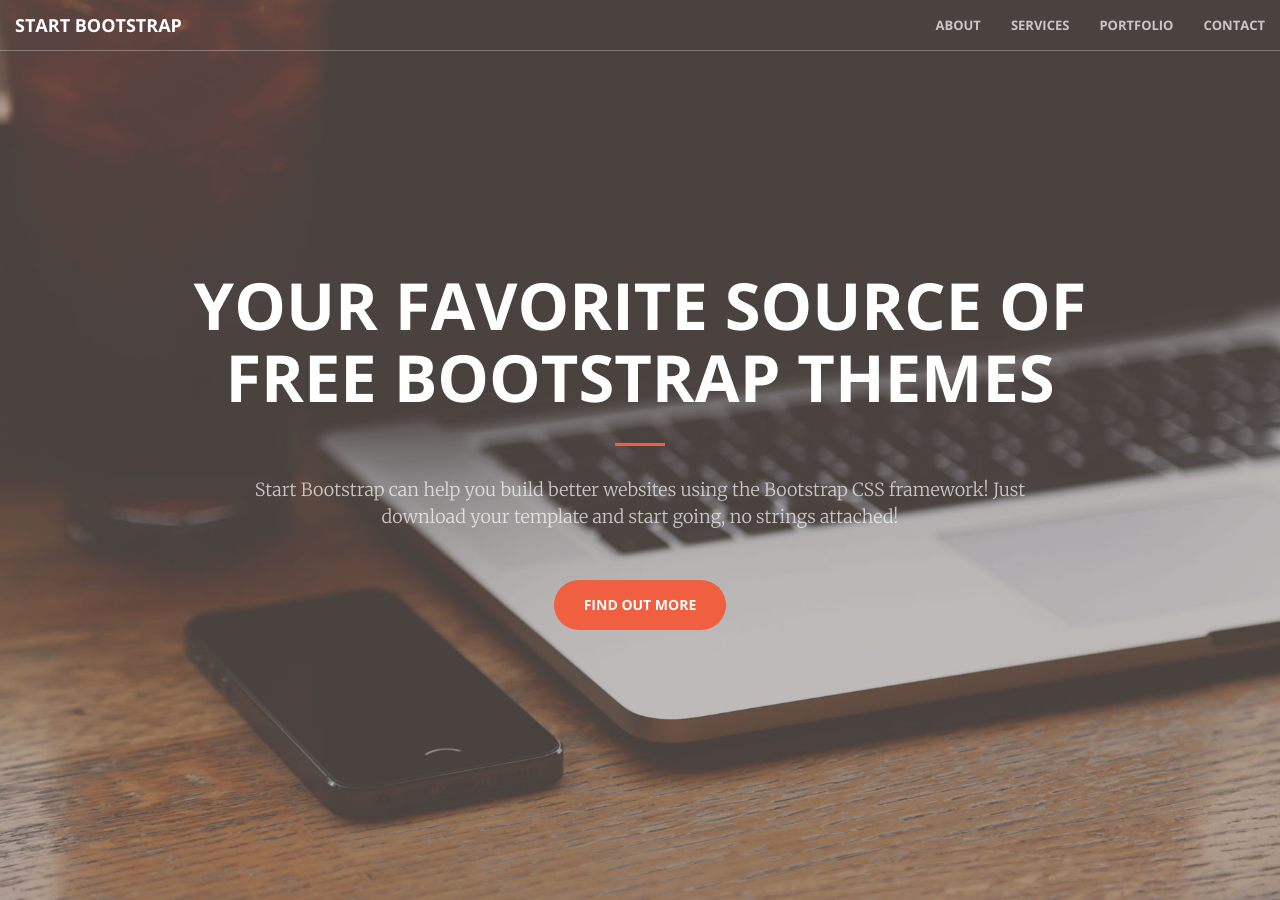
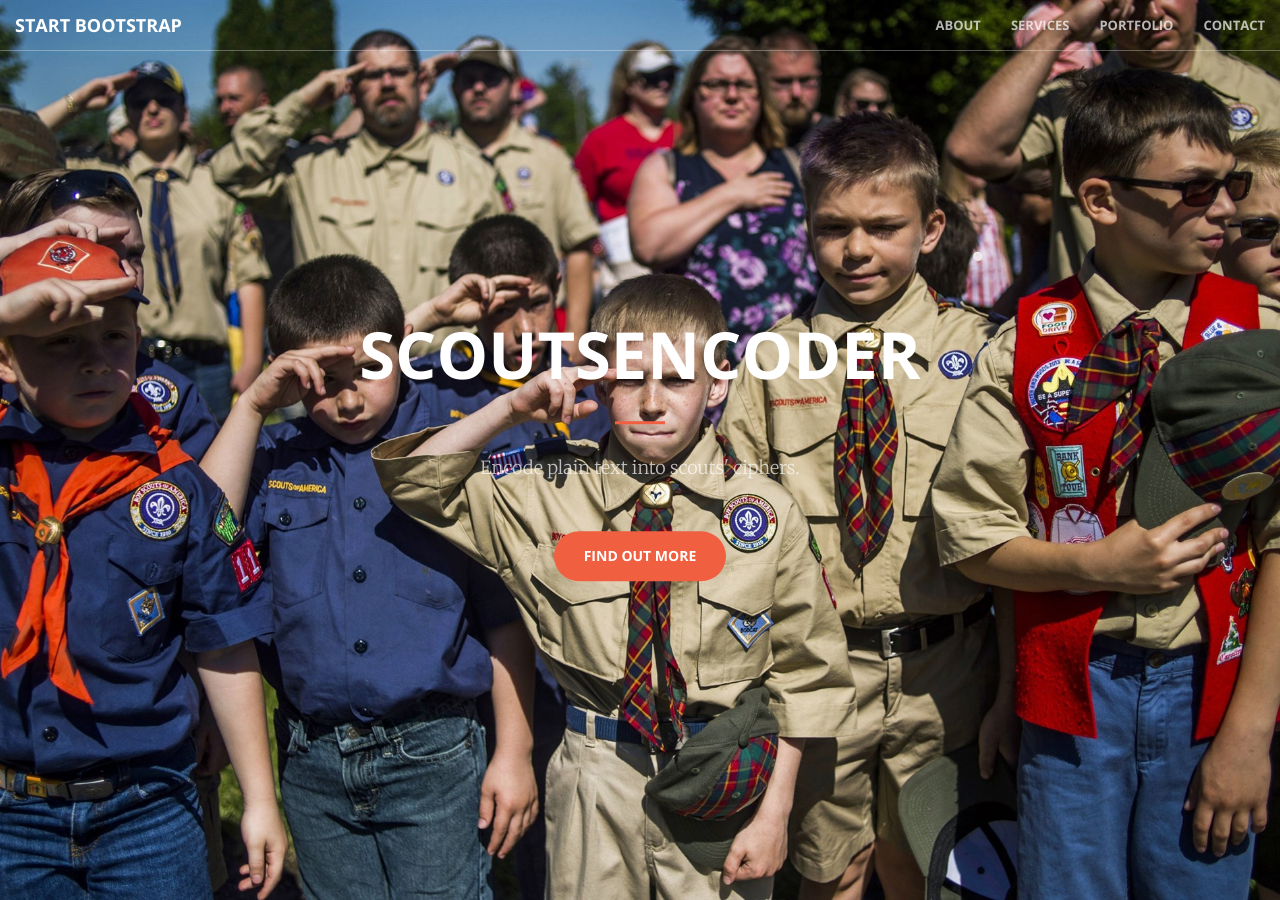
Before and after one commit to yousinix/ScoutsEncoder, a Jekyll site: the page built from index.html, in a window 1280 px wide and 900 px high. Built offline with Jekyll 4.4.1, drawn with Linux system fonts in a browser that asks for light colours; some of the changed text lies outside the part shown.

Commit message:
Modify Titles & Descriptions
 * Edit Titles and Descriptions.
 * Add a new header image.

```diff
--- a/_includes/call-to-action.html
+++ b/_includes/call-to-action.html
@@ -2,10 +2,9 @@
     <div class="container">
         <div class="row">
             <div class="col-lg-8 col-lg-offset-2 text-center">
-                <h2 class="section-heading">We've got what you need!</h2>
+                <h2 class="section-heading">Everything you need!</h2>
                 <hr class="light">
-                <p class="text-faded">Start Bootstrap has everything you need to get your new website up and running in no time! All of the templates and themes on Start Bootstrap are open source, free to download, and easy to use. No strings attached!</p>
-                <a href="#" class="btn btn-default btn-xl">Get Started!</a>
+                <p class="text-faded">Choose between a lot of ciphers and try out different encoding keys, just with one click!</p>
             </div>
         </div>
     </div>
--- a/_includes/head.html
+++ b/_includes/head.html
@@ -6,7 +6,7 @@
     <meta name="description" content="">
     <meta name="author" content="">
 
-    <title>Creative - Start Bootstrap Theme</title>
+    <title>ScoutsEncoder</title>
 
     <!-- Bootstrap Core CSS -->
     <link rel="stylesheet" href="css/bootstrap.min.css" type="text/css">
--- a/_includes/header.html
+++ b/_includes/header.html
@@ -1,9 +1,9 @@
 <header>
     <div class="header-content">
         <div class="header-content-inner">
-            <h1>Your Favorite Source of Free Bootstrap Themes</h1>
+            <h1>ScoutsEncoder</h1>
             <hr>
-            <p>Start Bootstrap can help you build better websites using the Bootstrap CSS framework! Just download your template and start going, no strings attached!</p>
+            <p>Encode plain text into scouts' ciphers.</p>
             <a href="#about" class="btn btn-primary btn-xl page-scroll">Find Out More</a>
         </div>
     </div>
```
Also changed, not shown: img/header.jpg.
